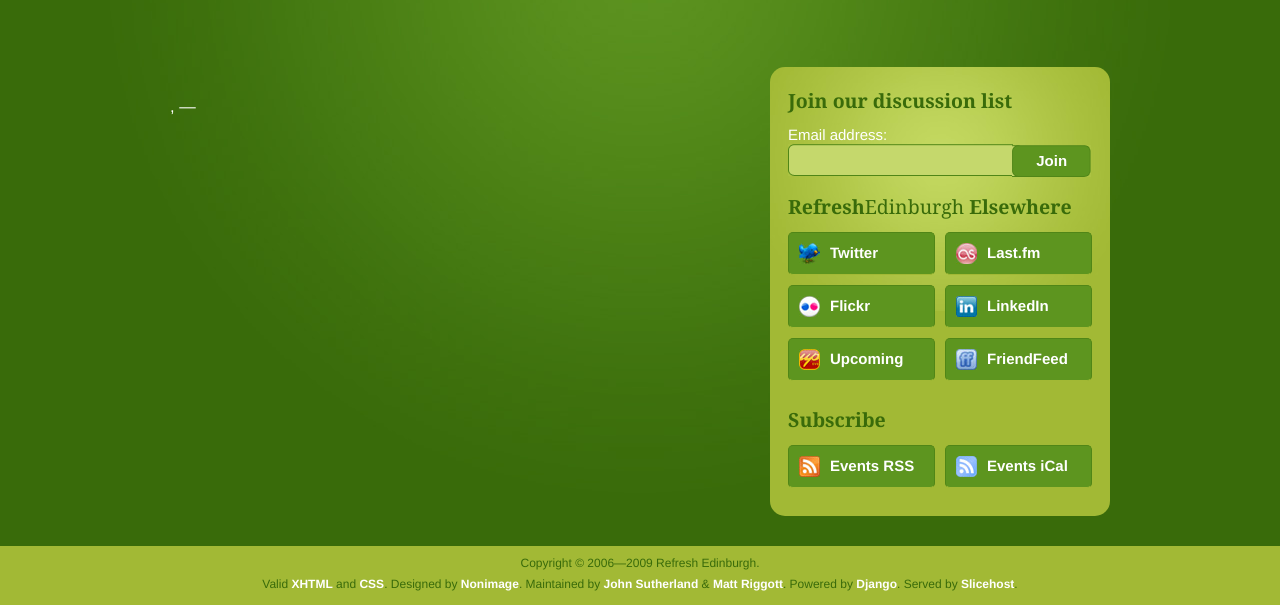
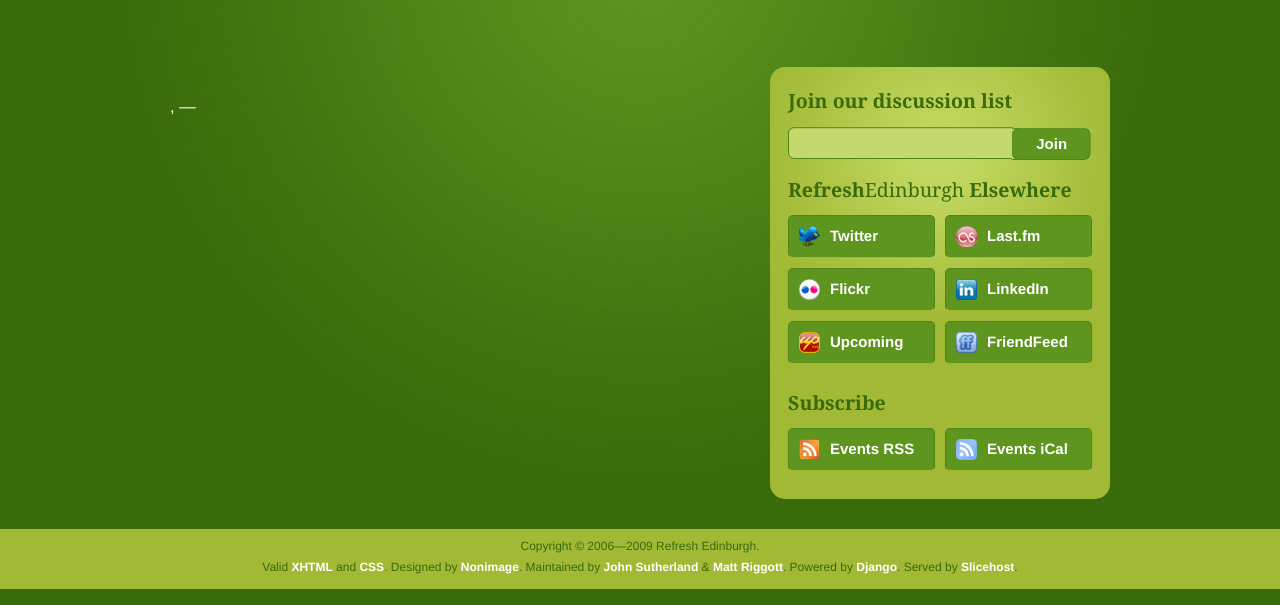
Before and after one commit to refreshedinburgh/refreshedinburgh, a Django app: template apps/events/templates/events/event_detail.html in a window 1280 px wide. Shown: the part 93-698 px from the top of the page. Run offline with Django 3.2, Linux system fonts and the light colour scheme; the template is opened without the code that fills it, so the values that code supplies are empty; parts of the project's set-up code (start-up, migrations or seed data) failed here and were passed over.

Commit message:
Removes the email adress label on the groups signup form. [#5 state:resolved]

```diff
--- a/media/css/core.css
+++ b/media/css/core.css
@@ -148,7 +148,9 @@ ul#main-menu li a:hover {
 	font-weight: bold;
 	text-shadow: none;
 }
-
+#socialarea form label {
+	display: none;
+}
 .mailaddress {
 	background: transparent url('../img/layout/signupbg-trans.png') top left no-repeat;
 	border: 0;
@@ -245,7 +247,7 @@ ul.social-buttons li {
 
 /* FRONT PAGE - MAIN BODY TEXT */
 
-h2.what, h2.who {
+h2.when, h2.who {
 	margin-top: 60px;
 }
 
```
Also changed, not shown: apps/core/templates/core/home.html (+5 -3 lines).
